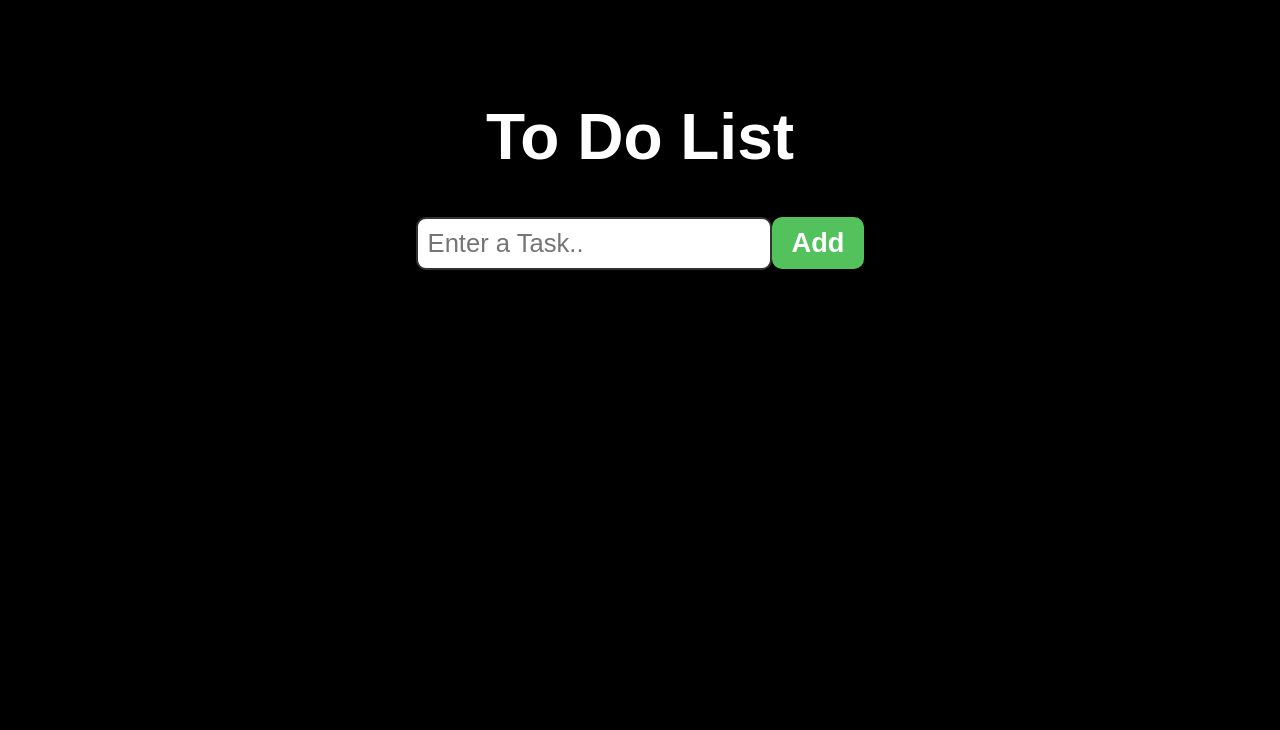
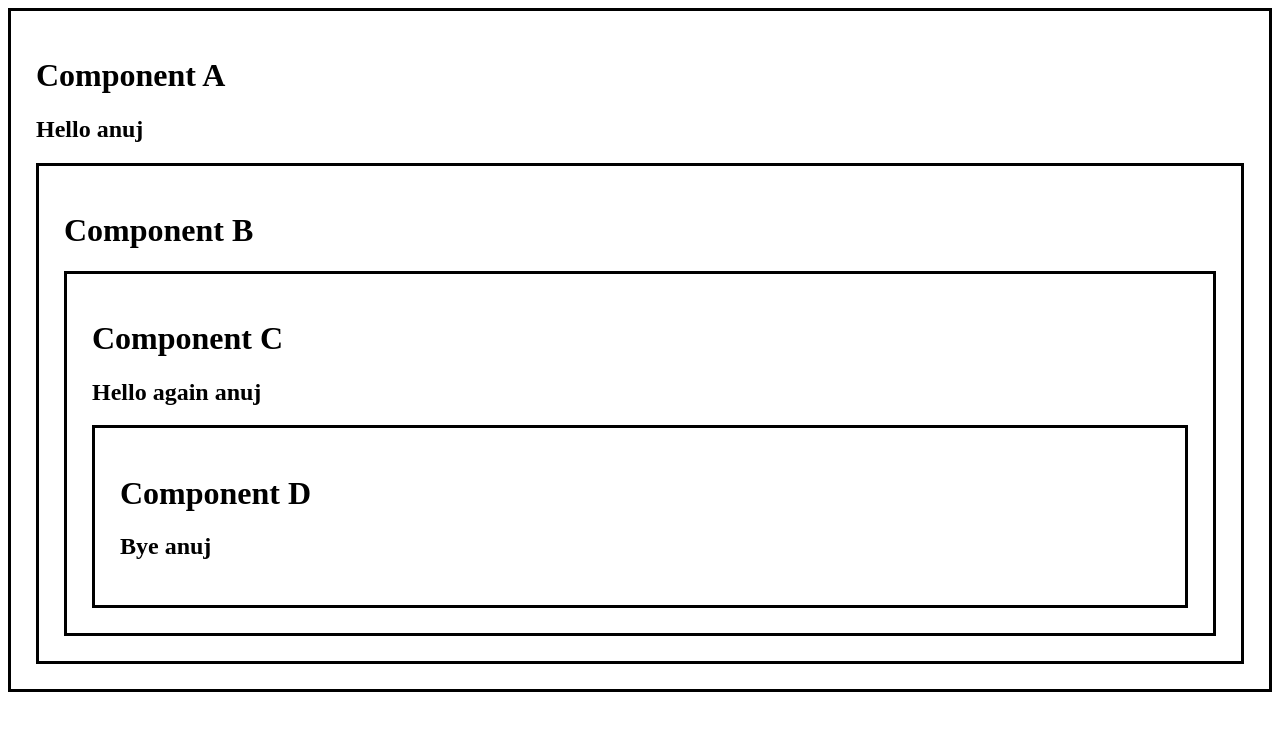
Before and after one commit to AnujAcharya2338/Learning_more_react, a React (Vite) app: page / in a window 1280 px wide. Shown: the top 730 px of the page. Built offline with nearby package versions, Linux system fonts and the light colour scheme.

Commit message:
digital clock and useContext hook

```diff
--- a/src/App.jsx
+++ b/src/App.jsx
@@ -1,9 +1,9 @@
-import React from "react";
-import ToDoList from "./ToDoList";
+import React,{useState, useEffect} from "react";
+import ComponentA from "./ComponentA";
 function App() {
   return (
     <>
-      <ToDoList></ToDoList>
+      <ComponentA></ComponentA>
     </>
   );
 }
--- /dev/null
+++ b/src/ComponentA.jsx
@@ -0,0 +1,21 @@
+import { useState, createContext } from "react"
+import ComponentB from "./ComponentB.jsx"
+
+export const UserContext = createContext();
+
+function ComponentA(){
+
+const [user,setUser] = useState("anuj")
+
+    return (
+        <div className="box">
+            <h1>Component A</h1>
+            <h2>{`Hello ${user}`}</h2>
+            <UserContext.Provider value={user}>
+            <ComponentB></ComponentB>
+            </UserContext.Provider>
+        </div>
+    )
+}
+
+export default ComponentA
--- /dev/null
+++ b/src/ComponentB.jsx
@@ -0,0 +1,14 @@
+import ComponentC from "./ComponentC.jsx"
+
+function ComponentB(){
+
+
+    return (
+        <div className="box">
+            <h1>Component B</h1>
+            <ComponentC></ComponentC>
+        </div>
+    )
+}
+
+export default ComponentB
--- /dev/null
+++ b/src/ComponentC.jsx
@@ -0,0 +1,17 @@
+import React,{use, useContext} from "react"
+import { UserContext } from "./ComponentA"
+import ComponentD from "./ComponentD"
+function ComponentC(){
+
+    const user = useContext(UserContext)
+
+    return (
+        <div className="box">
+            <h1>Component C</h1>
+            <h2>{`Hello again ${user}`}</h2>
+            <ComponentD></ComponentD>
+        </div>
+    )
+}
+
+export default ComponentC
--- /dev/null
+++ b/src/ComponentD.jsx
@@ -0,0 +1,15 @@
+import React,{use, useContext} from "react"
+import { UserContext } from "./ComponentA"
+function ComponentD(){
+
+    const user = useContext(UserContext)
+
+    return (
+        <div className="box">
+            <h1>Component D</h1>
+            <h2>{`Bye ${user}`}</h2>
+        </div>
+    )
+}
+
+export default ComponentD
--- a/src/ToDoList.jsx
+++ /dev/null
@@ -1,85 +0,0 @@
-import React, { useState } from "react";
-
-function ToDoList() {
-  const [tasks, setTasks] = useState([]);
-
-  const [newTask, setNewTask] = useState("");
-
-  function handleInputChange(event) {
-    setNewTask(event.target.value);
-  }
-  function addTask() {
-    if (newTask.trim() != "") {
-      setTasks((t) => [...t, newTask]);
-      setNewTask("");
-    }
-  }
-  function deleteTask(index) {
-    const updatedTask = tasks.filter((_, i) => i != index);
-    setTasks(updatedTask);
-  }
-  function moveTaskUp(index) {
-    if (index > 0) {
-      const updatedTask = [...tasks];
-      [updatedTask[index], updatedTask[index - 1]] = [
-        updatedTask[index - 1],
-        updatedTask[index],
-      ];
-      setTasks(updatedTask);
-    }
-  }
-  function moveTaskDown(index) {
-    if (index < tasks.length - 1) {
-      const updatedTask = [...tasks];
-      [updatedTask[index], updatedTask[index + 1]] = [
-        updatedTask[index + 1],
-        updatedTask[index],
-      ];
-      setTasks(updatedTask);
-    }
-  }
-
-  return (
-    <>
-      <div className="to-do-list">
-        <h1>To Do List</h1>
-        <div>
-          <input
-            type="text"
-            placeholder="Enter a Task.."
-            value={newTask}
-            onChange={handleInputChange}
-          />
-          <button className="add-button" onClick={addTask}>
-            Add
-          </button>
-        </div>
-        <ol>
-          {tasks.map((task, index) => (
-            <li key={index}>
-              <span className="text">{task}</span>
-
-              <button
-                className="delete-button"
-                onClick={() => deleteTask(index)}
-              >
-                Delete
-              </button>
-              <button className="move-button" onClick={() => moveTaskUp(index)}>
-                ⬆️
-              </button>
-              <button
-                className="move-button"
-                onClick={() => moveTaskDown(index)}
-              >
-                ⬇️
-              </button>
-            </li>
-          ))}
-        </ol>
-      </div>
-    </>
-  );
-}
-
-export default ToDoList;
--- a/src/index.css
+++ b/src/index.css
@@ -162,7 +162,7 @@ input[type="color"]{
 /* /*
 */
 
-body{
+/* body{
   background-color: hsl(0, 0%, 0%);
 }
 
@@ -240,4 +240,24 @@ li{
   padding: 8px 12px;
   font-size: 1.4rem ;
   margin-left: 10px;
+} */
+/* body{
+margin: 0;
 }
+.clock-container{
+  backdrop-filter: blur(5px );
+
+}
+.clock{
+font-size: 6rem;
+font-family: Arial, Helvetica, sans-serif;
+font-weight: bold;
+text-align: center;
+
+text-shadow: 3px 3px 5px hsla(0, 0%, 0%, 0.752);
+} */
+
+.box{
+  border: 3px solid black;
+  padding: 25px;
+}
```
